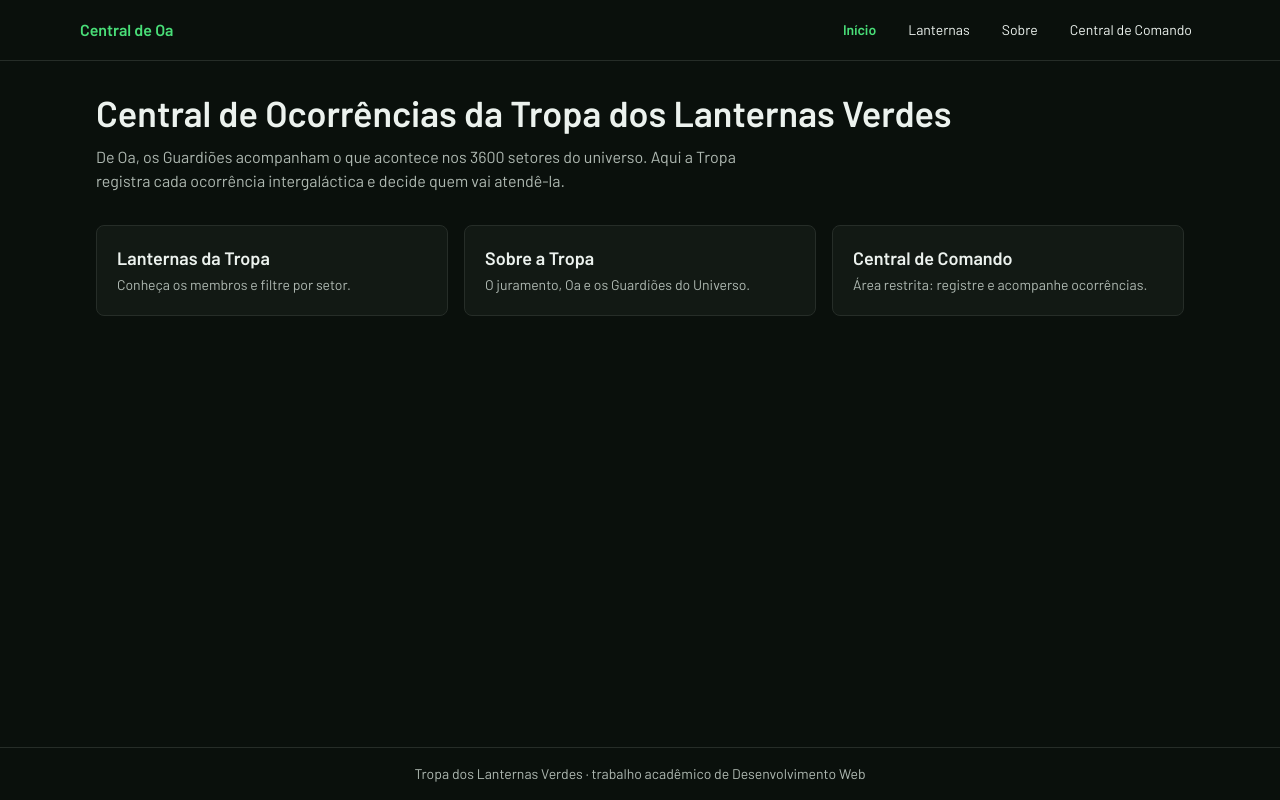
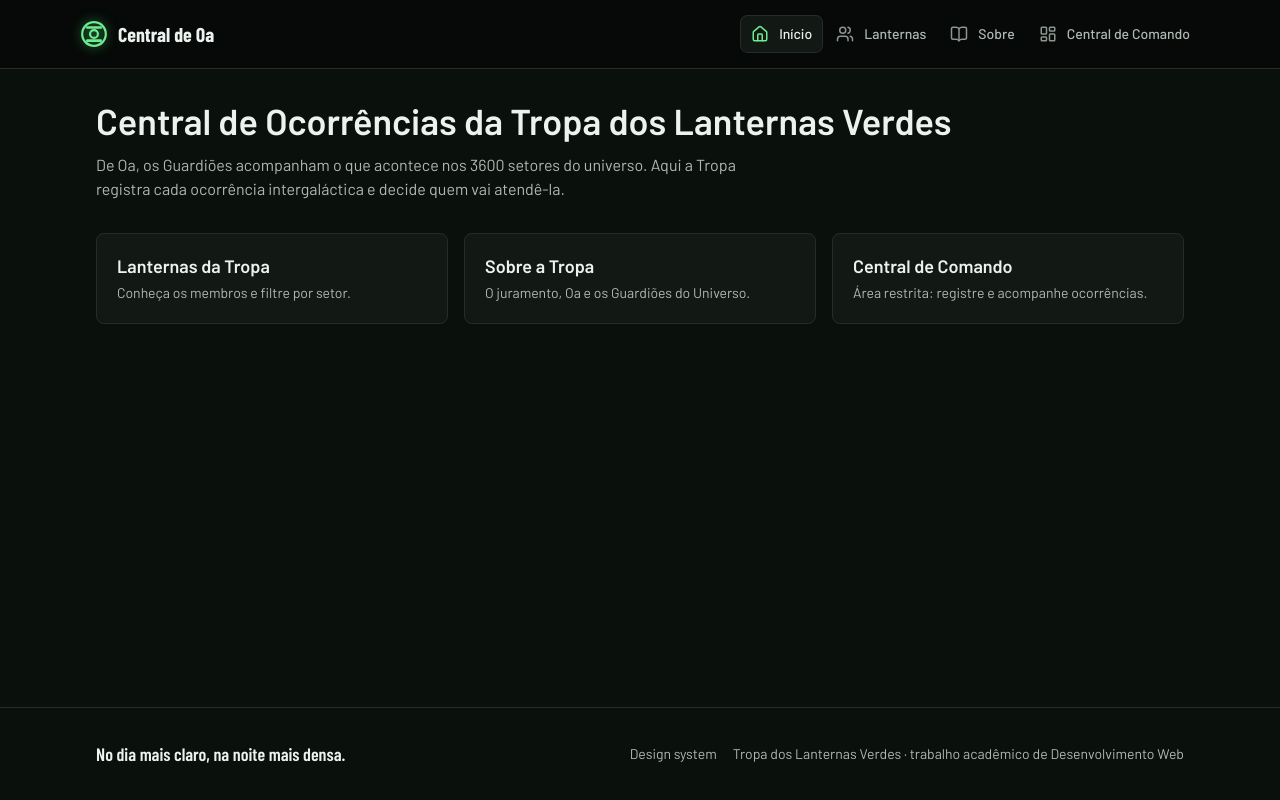
Before and after one commit to GUSTAVOHOOO/erp-tropa-lanternas-verdes, a Next.js app: page / in a window 1280 px wide. Built offline with nearby package versions, Linux system fonts and the light colour scheme.

Commit message:
feat: menu com ícones, cascas pública e do painel, avisos e juramento

```diff
--- a/app/(painel)/layout.tsx
+++ b/app/(painel)/layout.tsx
@@ -1,38 +1,40 @@
-import Link from 'next/link'
+import { CirclePlusIcon, LayoutDashboardIcon, ListIcon, LogOutIcon } from 'lucide-react'
 import { Button } from '@/components/ui/button'
+import { Marca } from '@/components/Marca'
 import { MenuNavegacao, type LinkMenu } from '@/components/MenuNavegacao'
 import { lerSessao } from '@/lib/dal'
 import { sair } from '@/app/(painel)/actions'
 
 const LINKS_PAINEL: LinkMenu[] = [
-  { href: '/painel', rotulo: 'Resumo' },
-  { href: '/painel/ocorrencias', rotulo: 'Ocorrências' },
-  { href: '/painel/ocorrencias/nova', rotulo: 'Registrar ocorrência' },
+  { href: '/painel', rotulo: 'Resumo', icone: <LayoutDashboardIcon aria-hidden /> },
+  { href: '/painel/ocorrencias', rotulo: 'Ocorrências', icone: <ListIcon aria-hidden /> },
+  { href: '/painel/ocorrencias/nova', rotulo: 'Registrar ocorrência', icone: <CirclePlusIcon aria-hidden /> },
 ]
 
 /** Casca da Central de Comando. Lê a sessão só para mostrar o nome: a proteção fica nas páginas. */
 export default async function PainelLayout({ children }: { children: React.ReactNode }) {
   const sessao = await lerSessao() // [AUTH-10]
   return (
-    <div className="mx-auto flex w-full max-w-6xl flex-1 flex-col md:flex-row">
-      <aside className="border-b p-4 md:w-64 md:border-r md:border-b-0">
-        <Link href="/" className="font-semibold text-primary">Central de Oa</Link>
+    <div className="flex flex-1 flex-col md:flex-row">
+      <aside className="flex flex-col gap-5 border-b border-sidebar-border bg-sidebar p-4 md:sticky md:top-0 md:h-dvh md:w-56 md:shrink-0 md:border-r md:border-b-0">
+        <Marca href="/" />
         {sessao && (
-          <p className="mt-4 text-sm">
-            <span className="font-medium">{sessao.nome}</span>
-            <span className="block text-muted-foreground">
-              {sessao.papel === 'guardiao' ? 'Guardião' : `Lanterna · Setor ${sessao.setorId}`}
+          <p className="grid gap-0.5 rounded-md border border-border bg-card p-3 text-sm">
+            <span className="font-semibold">{sessao.nome}</span>
+            <span className="text-muted-foreground">
+              {sessao.papel === 'guardiao' ? 'Guardião · todos os setores' : `Lanterna · Setor ${sessao.setorId}`}
             </span>
           </p>
         )}
-        <div className="mt-4">
-          <MenuNavegacao links={LINKS_PAINEL} orientacao="vertical" />
-        </div>
-        <form action={sair} className="mt-6"> {/* [AUTH-09] funciona sem JavaScript */}
-          <Button type="submit" variant="outline" className="w-full">Sair</Button>
+        <MenuNavegacao links={LINKS_PAINEL} orientacao="vertical" />
+        <form action={sair} className="md:mt-auto"> {/* [AUTH-09] funciona sem JavaScript */}
+          <Button type="submit" variant="ghost" className="w-full justify-start">
+            <LogOutIcon aria-hidden />
+            Sair
+          </Button>
         </form>
       </aside>
-      <main className="flex-1 p-4 md:p-8">{children}</main>
+      <main className="min-w-0 flex-1 p-4 md:p-8">{children}</main>
     </div>
   )
 }
--- a/app/(site)/layout.tsx
+++ b/app/(site)/layout.tsx
@@ -1,26 +1,34 @@
 import Link from 'next/link'
+import { BookOpenIcon, HouseIcon, LayoutDashboardIcon, UsersIcon } from 'lucide-react'
+import { Marca } from '@/components/Marca'
 import { MenuNavegacao, type LinkMenu } from '@/components/MenuNavegacao'
 
 const LINKS_SITE: LinkMenu[] = [
-  { href: '/', rotulo: 'Início' },
-  { href: '/lanternas', rotulo: 'Lanternas' },
-  { href: '/sobre', rotulo: 'Sobre' },
-  { href: '/painel', rotulo: 'Central de Comando' },
+  { href: '/', rotulo: 'Início', icone: <HouseIcon aria-hidden /> },
+  { href: '/lanternas', rotulo: 'Lanternas', icone: <UsersIcon aria-hidden /> },
+  { href: '/sobre', rotulo: 'Sobre', icone: <BookOpenIcon aria-hidden /> },
+  { href: '/painel', rotulo: 'Central de Comando', icone: <LayoutDashboardIcon aria-hidden /> },
 ]
 
 /** Casca da área pública: header e rodapé ficam montados entre as páginas. */
 export default function SiteLayout({ children }: { children: React.ReactNode }) {
   return (
     <>
-      <header className="border-b"> {/* [ROTA-06] */}
-        <div className="mx-auto flex w-full max-w-6xl items-start justify-between gap-4 p-4 md:items-center">
-          <Link href="/" className="font-semibold text-primary">Central de Oa</Link>
+      <header className="border-b border-sidebar-border bg-sidebar"> {/* [ROTA-06] */}
+        <div className="mx-auto flex w-full max-w-6xl items-start justify-between gap-4 p-4 md:items-center"> {/* [CSS-05] */}
+          <Marca href="/" />
           <MenuNavegacao links={LINKS_SITE} />
         </div>
       </header>
       <main className="mx-auto w-full max-w-6xl flex-1 p-4 md:p-8">{children}</main>
-      <footer className="border-t p-4 text-center text-sm text-muted-foreground">
-        Tropa dos Lanternas Verdes · trabalho acadêmico de Desenvolvimento Web
+      <footer className="border-t border-border">
+        <div className="mx-auto flex w-full max-w-6xl flex-col gap-3 p-4 text-sm text-muted-foreground md:flex-row md:items-center md:justify-between md:p-8">
+          <p className="font-heading text-lg font-semibold text-foreground">No dia mais claro, na noite mais densa.</p>
+          <p className="flex flex-wrap items-center gap-x-4 gap-y-1">
+            <Link href="/design-system" className="underline-offset-4 hover:text-foreground hover:underline">Design system</Link> {/* [DEC-12] */}
+            <span>Tropa dos Lanternas Verdes · trabalho acadêmico de Desenvolvimento Web</span>
+          </p>
+        </div>
       </footer>
     </>
   )
--- a/app/not-found.tsx
+++ b/app/not-found.tsx
@@ -1,13 +1,14 @@
-import Link from 'next/link'
-import { buttonVariants } from '@/components/ui/button'
+import { PaginaAviso } from '@/components/PaginaAviso'
 
 /** 404 global: nenhuma rota casou com a URL. */
 export default function NaoEncontrada() {
   return (
-    <main className="mx-auto max-w-lg flex-1 p-8 text-center"> {/* [ROTA-22] */}
-      <h1 className="text-2xl font-semibold">Página não encontrada</h1>
-      <p className="mt-2 text-muted-foreground">Este endereço não existe em nenhum dos 3600 setores.</p>
-      <Link href="/" className={buttonVariants({ className: 'mt-6' })}>Voltar ao início</Link>
+    <main className="flex-1 p-4 md:p-8"> {/* [ROTA-22] */}
+      <PaginaAviso
+        titulo="Setor desconhecido"
+        descricao="Este endereço não existe em nenhum dos 3600 setores."
+        acao={{ href: '/', rotulo: 'Voltar ao início' }}
+      />
     </main>
   )
 }
--- /dev/null
+++ b/components/Juramento.tsx
@@ -0,0 +1,20 @@
+const VERSOS = [
+  'No dia mais claro, na noite mais densa,',
+  'o mal sucumbirá diante da minha presença.',
+  'Todo aquele que venera o mal há de penar',
+  'quando o poder do Lanterna Verde enfrentar!',
+]
+
+/** O juramento da Tropa, um verso por linha. Usado na home e no Sobre. [CSS-10] */
+export function Juramento() {
+  return (
+    <figure className="grid gap-3">
+      <blockquote className="font-heading text-2xl leading-tight font-semibold md:text-3xl"> {/* [CSS-13] */}
+        {VERSOS.map((verso) => (
+          <span key={verso} className="block">{verso} </span> // [COMP-13] cada verso é único e serve de key
+        ))}
+      </blockquote>
+      <figcaption className="text-sm text-muted-foreground">Juramento da Tropa dos Lanternas Verdes</figcaption>
+    </figure>
+  )
+}
--- /dev/null
+++ b/components/LinkVoltar.tsx
@@ -0,0 +1,17 @@
+import Link from 'next/link'
+import { ArrowLeftIcon } from 'lucide-react'
+
+type LinkVoltarProps = {
+  href: string
+  children: React.ReactNode
+}
+
+/** "Voltar" das telas de detalhe e de formulário. [CSS-10][ROTA-16] */
+export function LinkVoltar({ href, children }: LinkVoltarProps) {
+  return (
+    <Link href={href} className="inline-flex w-fit items-center gap-1.5 text-sm font-medium text-muted-foreground transition-colors duration-150 ease-out hover:text-foreground">
+      <ArrowLeftIcon aria-hidden className="size-4" />
+      {children}
+    </Link>
+  )
+}
--- a/components/MenuNavegacao.tsx
+++ b/components/MenuNavegacao.tsx
@@ -7,7 +7,8 @@
 import { Button } from '@/components/ui/button'
 import { cn } from '@/lib/utils'
 
-export type LinkMenu = { href: string; rotulo: string }
+/** `icone` é um elemento (ex.: <HouseIcon aria-hidden />): o layout é Server Component e não pode passar função para cá. */
+export type LinkMenu = { href: string; rotulo: string; icone?: React.ReactNode }
 
 type MenuNavegacaoProps = {
   links: LinkMenu[]
@@ -39,7 +40,7 @@
         className={cn(
           aberto ? 'flex' : 'hidden',
           'mt-2 flex-col gap-1 md:mt-0 md:flex',
-          orientacao === 'horizontal' && 'md:flex-row md:items-center md:gap-4',
+          orientacao === 'horizontal' && 'md:flex-row md:items-center',
         )}
       >
         {links.map((link) => (
@@ -48,8 +49,10 @@
               href={link.href} // [ROTA-16]
               aria-current={atual === link.href ? 'page' : undefined} // [ROTA-17]
               onClick={() => setAberto(false)}
-              className="block rounded-md px-2 py-1 text-sm hover:bg-muted focus-visible:outline-2 focus-visible:outline-ring aria-[current=page]:font-semibold aria-[current=page]:text-primary"
+              // [CSS-08][CSS-15] página atual: fundo de superfície + contorno, sem listra lateral
+              className="flex items-center gap-2.5 rounded-md px-2.5 py-2 text-sm font-medium text-muted-foreground transition-colors duration-150 ease-out hover:bg-secondary hover:text-foreground aria-[current=page]:bg-card aria-[current=page]:text-foreground aria-[current=page]:ring-1 aria-[current=page]:ring-border [&_svg]:size-4.5 [&_svg]:shrink-0 [&_svg]:text-texto-terciario aria-[current=page]:[&_svg]:text-primary-texto"
             >
+              {link.icone}
               {link.rotulo}
             </Link>
           </li>
--- /dev/null
+++ b/components/PaginaAviso.tsx
@@ -0,0 +1,21 @@
+import Link from 'next/link'
+import { buttonVariants } from '@/components/ui/button'
+import { Emblema } from '@/components/Emblema'
+
+type PaginaAvisoProps = {
+  titulo: string
+  descricao: string
+  acao: { href: string; rotulo: string }
+}
+
+/** Páginas de aviso (404, 403): emblema apagado, título, explicação e uma saída. [CSS-10] */
+export function PaginaAviso({ titulo, descricao, acao }: PaginaAvisoProps) {
+  return (
+    <section className="mx-auto flex max-w-lg flex-col items-center gap-4 py-12 text-center">
+      <Emblema className="size-12 text-texto-terciario" />
+      <h1 className="font-heading text-4xl leading-none font-bold">{titulo}</h1> {/* [CSS-07][CSS-13] */}
+      <p className="text-muted-foreground">{descricao}</p>
+      <Link href={acao.href} className={buttonVariants({ className: 'mt-2' })}>{acao.rotulo}</Link> {/* [ROTA-16] */}
+    </section>
+  )
+}
```
Also changed, not shown: 1 other file (tests, documents, lock files or other folders).
